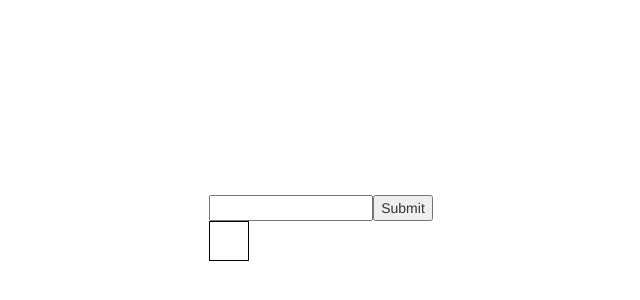
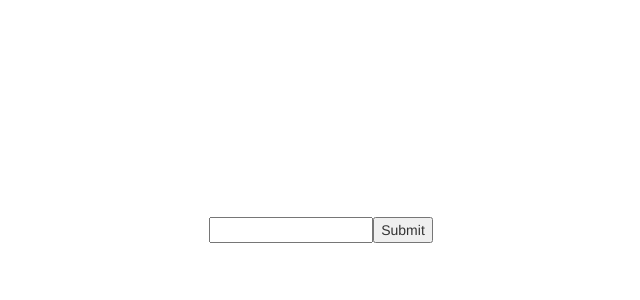
Before and after one commit to jasdang/sorting-visual, a React app: page / in a window 1280 px wide. Shown: the part 170-470 px from the top of the page, without its empty margins (319-959 px from the left). Built offline with nearby package versions, Linux system fonts and the light colour scheme.

Commit message:
display tiles

```diff
--- a/src/components/app.jsx
+++ b/src/components/app.jsx
@@ -1,12 +1,18 @@
 import React, {Component} from 'react';
 import Input from './input';
-import Tile from './tile';
+import TileList from './tile_list';
 class App extends Component {
+  constructor(props) {
+    super(props);
+    this.state = {
+      tiles: [],
+    };
+  }
   render() {
     return (
       <div>
         <Input />
-        <Tile />
+        <TileList values={this.state.tiles} />
       </div>
     );
   }
--- /dev/null
+++ b/src/components/tile_list.jsx
@@ -0,0 +1,10 @@
+import React from 'react';
+import Tile from './tile';
+
+const TileList = (props) => {
+  return props.values.map((value) => {
+    return <Tile key={value} />;
+  });
+};
+
+export default TileList;
```
